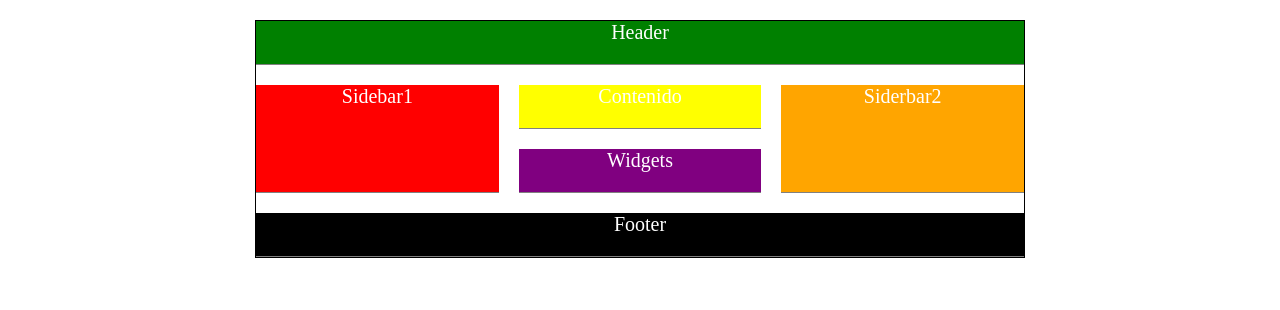
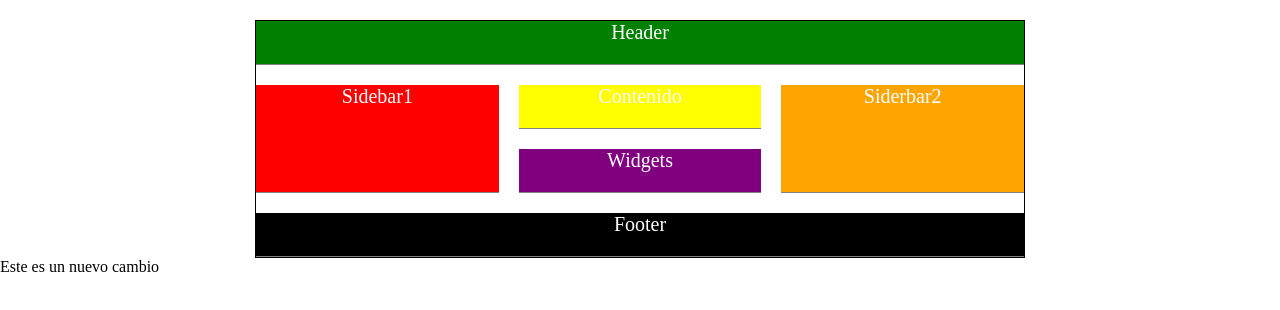
Before and after one commit to Yair0805/git-curso, a plain HTML site: page index.html in a window 1280 px wide. Drawn offline with Linux system fonts and the light colour scheme.

Commit message:
ahora el index.html tiene nuevo código

```diff
--- a/index.html
+++ b/index.html
@@ -18,5 +18,7 @@
 
     </div>
 
+    <p>Este es un nuevo cambio</p>
+
 </body>
 </html>
```
